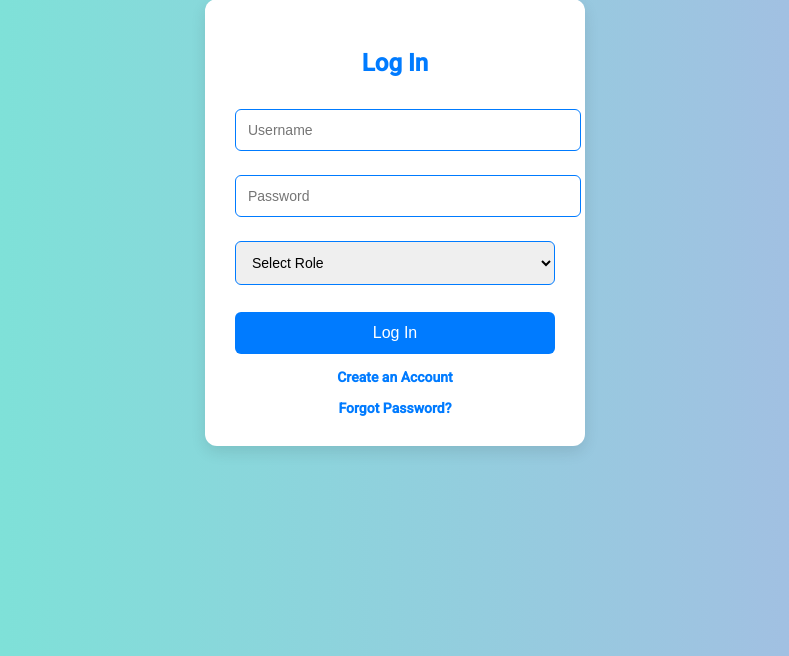
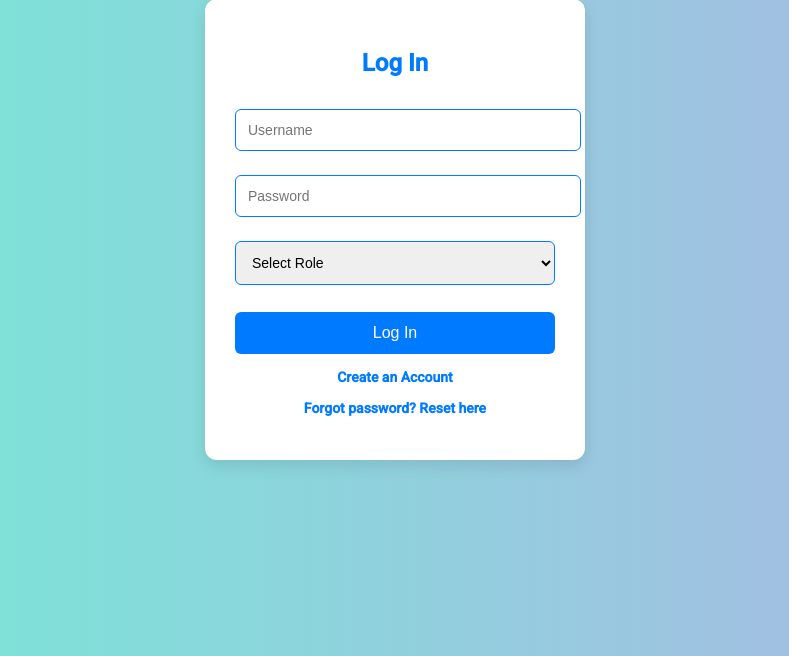
Before and after one commit to Smital25/HMS, a Flask app: page /login in a window 1280 px wide. Shown: the part 112-768 px from the top of the page, without its empty margins (245-1034 px from the left). Run offline with Flask 3, Linux system fonts and the light colour scheme.

Commit message:
Update login.html

```diff
--- a/HMS/templates/login.html
+++ b/HMS/templates/login.html
@@ -130,7 +130,7 @@
             <a href="/register">Create an Account</a>
         </div>
         <div class="forgot-password">
-            <a href="forgot-password.html">Forgot Password?</a>
+            <p><a href="{{ url_for('reset_password_simple') }}">Forgot password? Reset here</a></p>
         </div>
     </div>
 </body>
```
